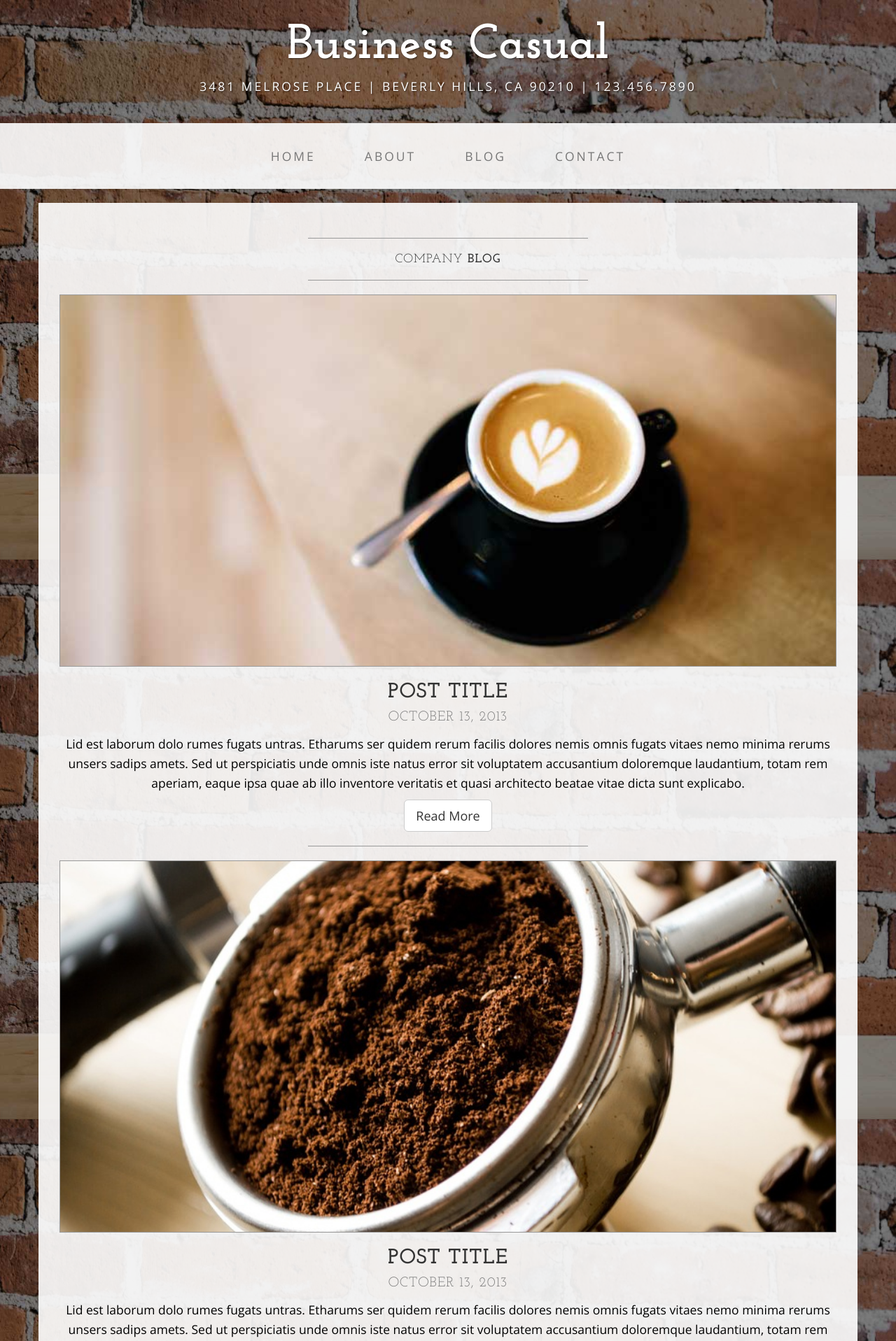
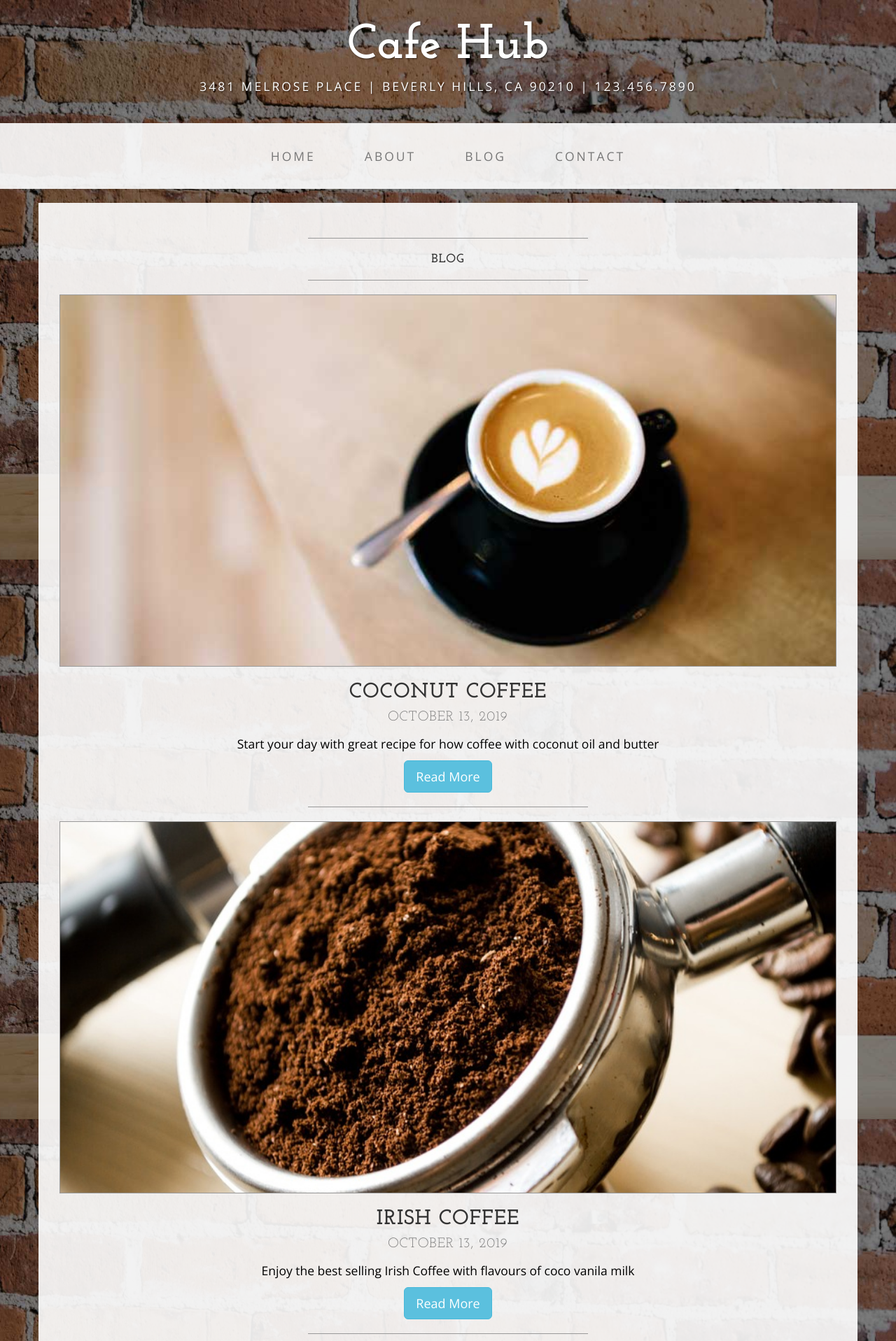
Before and after one commit to Ninad10code/Cafe-Hub, a PHP site: page /blog.php in a window 1280 px wide. Shown: the top 1917 px of the page at 70% size. Run offline with PHP 8.4, Linux system fonts and the light colour scheme.

Commit message:
blog page read more section added

```diff
--- a/blog.php
+++ b/blog.php
@@ -9,7 +9,7 @@
     <meta name="description" content="">
     <meta name="author" content="">
 
-    <title>Blog - Business Casual - Start Bootstrap Theme</title>
+    <title>Cafe Hub Blog</title>
 
     <!-- Bootstrap Core CSS -->
     <link href="css/bootstrap.min.css" rel="stylesheet">
@@ -32,44 +32,12 @@
 
 <body>
 
-    <div class="brand">Business Casual</div>
+    <div class="brand">Cafe Hub</div>
     <div class="address-bar">3481 Melrose Place | Beverly Hills, CA 90210 | 123.456.7890</div>
 
     <!-- Navigation -->
-    <nav class="navbar navbar-default" role="navigation">
-        <div class="container">
-            <!-- Brand and toggle get grouped for better mobile display -->
-            <div class="navbar-header">
-                <button type="button" class="navbar-toggle" data-toggle="collapse" data-target="#bs-example-navbar-collapse-1">
-                    <span class="sr-only">Toggle navigation</span>
-                    <span class="icon-bar"></span>
-                    <span class="icon-bar"></span>
-                    <span class="icon-bar"></span>
-                </button>
-                <!-- navbar-brand is hidden on larger screens, but visible when the menu is collapsed -->
-                <a class="navbar-brand" href="index.html">Business Casual</a>
-            </div>
-            <!-- Collect the nav links, forms, and other content for toggling -->
-            <div class="collapse navbar-collapse" id="bs-example-navbar-collapse-1">
-                <ul class="nav navbar-nav">
-                    <li>
-                        <a href="index.html">Home</a>
-                    </li>
-                    <li>
-                        <a href="about.html">About</a>
-                    </li>
-                    <li>
-                        <a href="blog.html">Blog</a>
-                    </li>
-                    <li>
-                        <a href="contact.html">Contact</a>
-                    </li>
-                </ul>
-            </div>
-            <!-- /.navbar-collapse -->
-        </div>
-        <!-- /.container -->
-    </nav>
+    <?php require_once 'navigation.php'; ?>
+
 
     <div class="container">
 
@@ -77,39 +45,47 @@
             <div class="box">
                 <div class="col-lg-12">
                     <hr>
-                    <h2 class="intro-text text-center">Company
-                        <strong>blog</strong>
+                    <h2 class="intro-text text-center">
+                        <strong>Blog</strong>
                     </h2>
                     <hr>
                 </div>
                 <div class="col-lg-12 text-center">
                     <img class="img-responsive img-border img-full" src="img/slide-1.jpg" alt="">
-                    <h2>Post Title
+                    <h2>Coconut Coffee
                         <br>
-                        <small>October 13, 2013</small>
+                        <small>October 13, 2019</small>
                     </h2>
-                    <p>Lid est laborum dolo rumes fugats untras. Etharums ser quidem rerum facilis dolores nemis omnis fugats vitaes nemo minima rerums unsers sadips amets. Sed ut perspiciatis unde omnis iste natus error sit voluptatem accusantium doloremque laudantium, totam rem aperiam, eaque ipsa quae ab illo inventore veritatis et quasi architecto beatae vitae dicta sunt explicabo.</p>
-                    <a href="#" class="btn btn-default btn-lg">Read More</a>
+                    <p>
+                        Start your day with great recipe for how coffee with coconut oil and butter
+                    </p>
+                    <button type="button" class="btn btn-info btn-lg" data-toggle="modal" data-target="#myModal">Read More</button>
                     <hr>
                 </div>
                 <div class="col-lg-12 text-center">
                     <img class="img-responsive img-border img-full" src="img/slide-2.jpg" alt="">
-                    <h2>Post Title
+                    <h2>Irish Coffee
                         <br>
-                        <small>October 13, 2013</small>
+                        <small>October 13, 2019</small>
                     </h2>
-                    <p>Lid est laborum dolo rumes fugats untras. Etharums ser quidem rerum facilis dolores nemis omnis fugats vitaes nemo minima rerums unsers sadips amets. Sed ut perspiciatis unde omnis iste natus error sit voluptatem accusantium doloremque laudantium, totam rem aperiam, eaque ipsa quae ab illo inventore veritatis et quasi architecto beatae vitae dicta sunt explicabo.</p>
-                    <a href="#" class="btn btn-default btn-lg">Read More</a>
+                    <p>
+                        Enjoy the best selling Irish Coffee with flavours of coco vanila milk
+                    </p>
+                    <button type="button" class="btn btn-info btn-lg" data-toggle="modal" data-target="#myModal2">Read More</button>
+
                     <hr>
                 </div>
                 <div class="col-lg-12 text-center">
                     <img class="img-responsive img-border img-full" src="img/slide-3.jpg" alt="">
-                    <h2>Post Title
+                    <h2>Cold Latte
                         <br>
-                        <small>October 13, 2013</small>
+                        <small>October 13, 2019</small>
                     </h2>
-                    <p>Lid est laborum dolo rumes fugats untras. Etharums ser quidem rerum facilis dolores nemis omnis fugats vitaes nemo minima rerums unsers sadips amets. Sed ut perspiciatis unde omnis iste natus error sit voluptatem accusantium doloremque laudantium, totam rem aperiam, eaque ipsa quae ab illo inventore veritatis et quasi architecto beatae vitae dicta sunt explicabo.</p>
-                    <a href="#" class="btn btn-default btn-lg">Read More</a>
+                    <p>
+                        Frozen carmel latte swittened with carmel sauce
+                    </p>
+                    <button type="button" class="btn btn-info btn-lg" data-toggle="modal" data-target="#myModal3">Read More</button>
+
                     <hr>
                 </div>
                 <div class="col-lg-12 text-center">
@@ -126,11 +102,81 @@
     </div>
     <!-- /.container -->
 
+    <div id="myModal" class="modal fade" role="dialog">
+	  <div class="modal-dialog">
+
+		<!-- Modal content-->
+		<div class="modal-content">
+		  <div class="modal-header">
+			<button type="button" class="close" data-dismiss="modal">&times;</button>
+			<h4 class="modal-title">Coconut Coffee</h4>
+		  </div>
+		  <div class="modal-body">
+			<p>Increase Energy: Coconut oil is a “thermogenic” food, which means it generates heat in your body.
+             When you eat it, it can help you create energy and burn more fat. Combine that with coffee, and
+              you'll be a caffeine machine!
+             Improve Metabolism: The caffeine in coffee is known to give your metabolism a push.</p>
+		  </div>
+		  <div class="modal-footer">
+			<button type="button" class="btn btn-default" data-dismiss="modal">Close</button>
+		  </div>
+		</div>
+
+	  </div>
+	</div>
+
+	<!-- Modal 2 -->
+	<div id="myModal2" class="modal fade" role="dialog">
+	  <div class="modal-dialog">
+
+		<!-- Modal content-->
+		<div class="modal-content">
+		  <div class="modal-header">
+			<button type="button" class="close" data-dismiss="modal">&times;</button>
+			<h4 class="modal-title">Irish Coffee</h4>
+		  </div>
+		  <div class="modal-body">
+			<p>To begin with, one of the big benefits of drinking Irish coffee is that it can actually
+             reduce your risk of heart disease. It may surprise you to learn that alcohol, when consumed
+             in healthy moderation, can have this effect.
+             This is because alcohol improves the blood flow to the heart and general circulation.</p>
+		  </div>
+		  <div class="modal-footer">
+			<button type="button" class="btn btn-default" data-dismiss="modal">Close</button>
+		  </div>
+		</div>
+
+	  </div>
+	</div>
+
+	<!-- Modal 3 -->
+	<div id="myModal3" class="modal fade" role="dialog">
+	  <div class="modal-dialog">
+
+		<!-- Modal content-->
+		<div class="modal-content">
+		  <div class="modal-header">
+			<button type="button" class="close" data-dismiss="modal">&times;</button>
+			<h4 class="modal-title">Cold Latte</h4>
+		  </div>
+		  <div class="modal-body">
+			<p>An iced latte is a simple and straight forward cold espresso based drink,
+             not to be confused with an iced coffee. Iced coffee tend
+            to be sweetened, not overly strong, topped with ice cream and possibly even whipped cream</p>
+		  </div>
+		  <div class="modal-footer">
+			<button type="button" class="btn btn-default" data-dismiss="modal">Close</button>
+		  </div>
+		</div>
+
+	  </div>
+	</div>
+
     <footer>
         <div class="container">
             <div class="row">
                 <div class="col-lg-12 text-center">
-                    <p>Copyright &copy; Your Website 2014</p>
+                    <p>Copyright &copy; Cafe Hub 2020</p>
                 </div>
             </div>
         </div>
```
